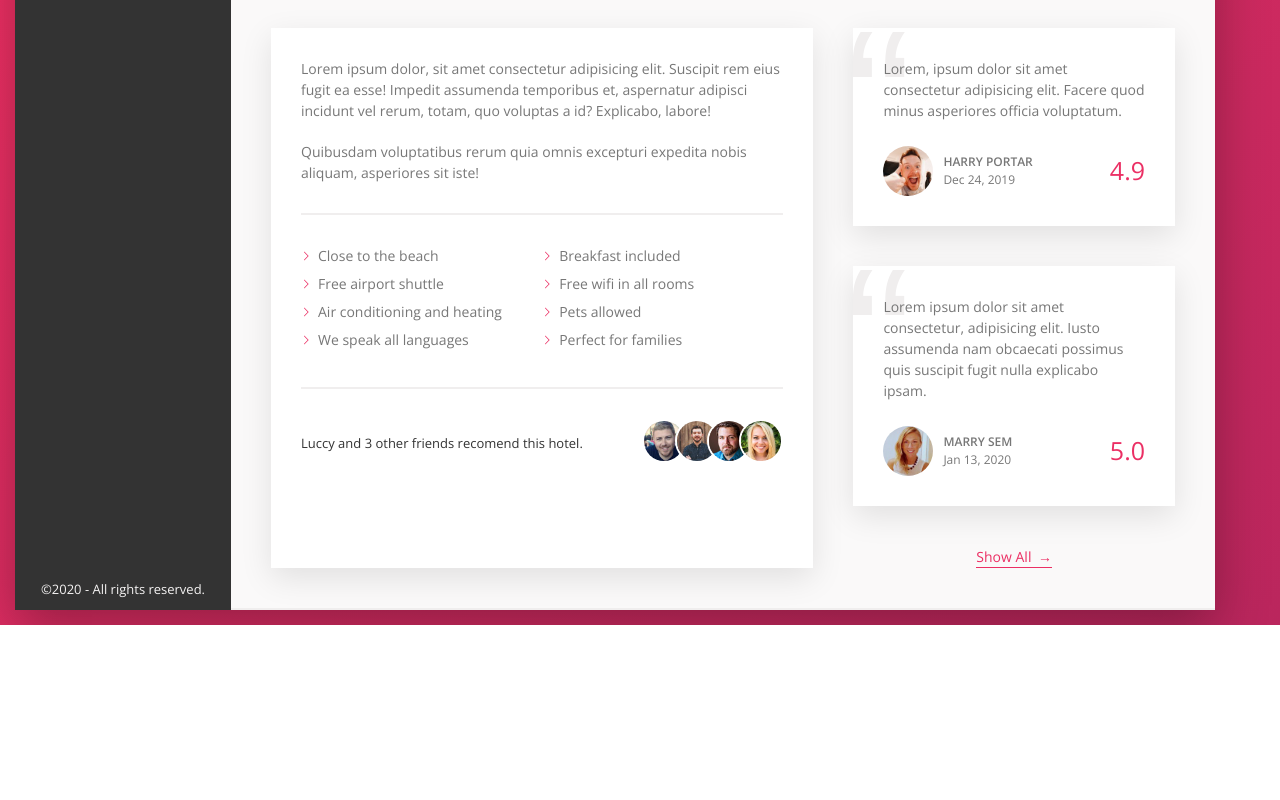
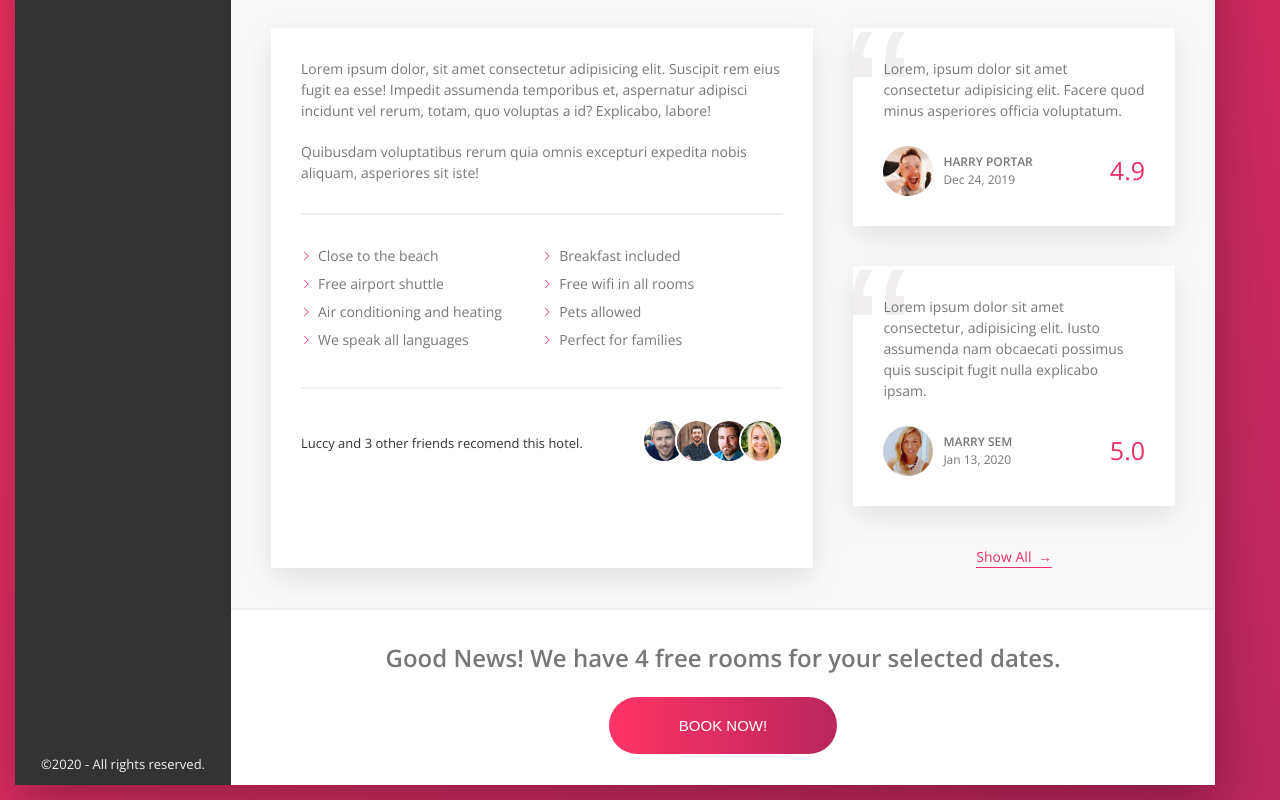
Before and after one commit to daudsemab/Trillo, a website: page index.html in a window 1280 px wide. Shown: the part 555-1355 px from the top of the page. Before the commit the page ends 1180 px from the top, so only its background shows below. Drawn offline with nearby package versions, Linux system fonts and the light colour scheme.

Commit message:
WIP: wrote cta html and styled properly completely.

```diff
--- a/index.html
+++ b/index.html
@@ -251,6 +251,16 @@
               <a href="!#" class="btn-inline">Show All <span>&rarr;</span></a>
             </div>
           </div>
+
+          <div class="cta">
+            <h2 class="cta__heading">
+              Good News! We have 4 free rooms for your selected dates.
+            </h2>
+            <button class="cta__btn">
+              <span class="cta__btn--visible">Book Now!</span>
+              <span class="cta__btn--invisible">Only 4 rooms left!</span>
+            </button>
+          </div>
         </main>
       </div>
     </div>
--- a/sass/_component.scss
+++ b/sass/_component.scss
@@ -378,7 +378,7 @@
 
   & span {
     margin-left: 3px;
-    transition: margin-left .2s;
+    transition: margin-left 0.2s;
   }
 
   &:hover {
@@ -554,8 +554,69 @@
     color: var(--color-gray-light-3);
     position: absolute;
     top: -7.7rem;
-    left: -.8rem;
+    left: -0.8rem;
     font-family: sans-serif;
     z-index: 1;
   }
 }
+
+////////////////////////////////////////////////////
+/// CTA
+
+.cta {
+  padding: 3rem 0;
+  text-align: center;
+
+  &__heading {
+    margin-bottom: 2rem;
+  }
+}
+
+
+.cta__btn {
+  background-image: linear-gradient(to right, var(--color-primary-light), var(--color-primary-dark));
+  color: var(--color-white);
+  font-size: 1.5rem;
+  text-transform: uppercase;
+  border: 1px solid var(--color-white);
+  border-radius: 5rem;
+  outline: none;
+  overflow: hidden;
+
+  position: relative;
+
+  & > * {
+    height: 100%;
+    width: 100%;
+    transition: all .2s;
+    display: inline-block;
+  }
+
+  &--visible {
+    padding: 2rem 7rem;
+  }
+
+  &--invisible {
+    padding: 2rem 0;
+    position: absolute;
+    top: -100%;
+    left: 0;
+  }
+
+  &:active {
+    transform: translateY(2px);
+  }
+
+  &:hover {
+    background-image: linear-gradient(to left, var(--color-primary-light), var(--color-primary-dark));
+    cursor: pointer;
+  }
+
+  &:hover &--invisible{
+    top: 0;
+  }
+
+  &:hover &--visible{
+    transform: translateY(100%);
+  }
+}
```
Also changed, not shown: css/style.css.
